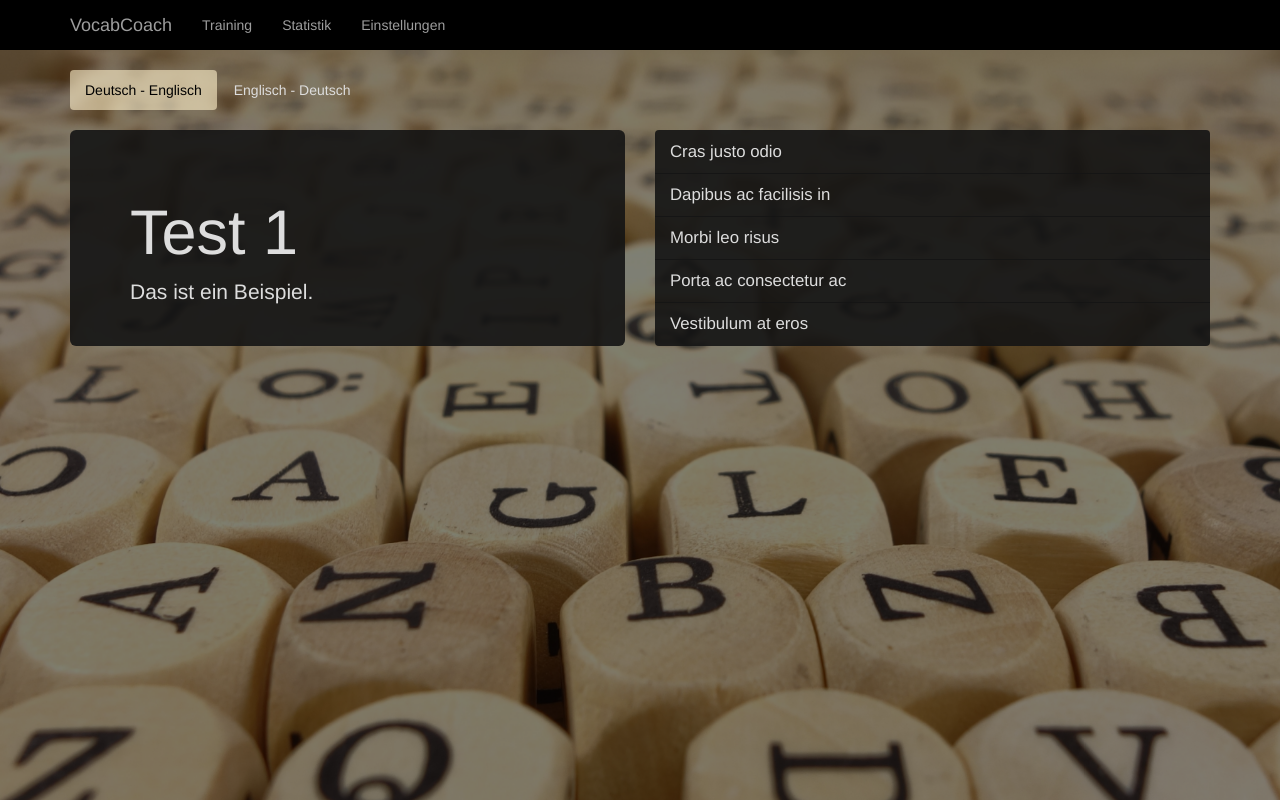
After one commit to carlmrichter/vocab, a PHP site: page /training.php in a window 1280 px wide. The commit adds this page. Run offline with PHP 8.4, Linux system fonts and the light colour scheme; some libraries are stand-ins or nearby versions.

Commit message:
tryhard php

```diff
--- a/css/index.css
+++ b/css/index.css
@@ -4,7 +4,7 @@
 
 #navBar {
     border: 0;
-    background-color: rgba(0,0,0,0.6);
+    background-color: rgba(0,0,0,1);
 }
 
 html,
@@ -19,7 +19,7 @@ body {
 
     width: 100%;
     height: 100%;
-    background: url(../images/dices.jpg) no-repeat center center scroll;
+    background: url(../images/dices.jpg) no-repeat center center fixed;
     -webkit-background-size: cover;
     -moz-background-size: cover;
     background-size: cover;
--- a/css/training.css
+++ b/css/training.css
@@ -1,14 +1,6 @@
-.jumbotron-transparent {
-    background-color: rgba(220, 220, 220, 0.8);
-    padding: 0;
-    margin: 0;
-    min-height: 100%;
-    min-width: 100%;
-}
-
 .jumbotron-transparent-dark {
     color: #ddd;
-    background-color: rgba(20,20,20,0.8);
+    background-color: rgba(20,20,20,0.9);
 }
 
 .nav-pills>li>a {
@@ -27,6 +19,15 @@
     background-color: rgba(0,0,0,0.6);
 }
 
-.list-group-item, .button.list-group-item {
-    background-color: transparent;
+.list-group>.list-group-item {
+    background-color: rgba(20, 20, 20, 0.9);
+    border: 0;
+    color: #ddd;
+    font-size: larger;
+
 }
+
+.list-group>.list-group-item:hover, .list-group>.list-group-item:focus {
+    background-color: rgba(255, 241, 202, 0.6);
+    color: #222;
+}
--- a/js/training.js
+++ b/js/training.js
@@ -1,3 +1,8 @@
+function sameHeight() {
+    $('#left-box').outerHeight($('#right-box').innerHeight());
+}
+
+
 function navClick(elem) {
     if (!elem.classList.contains("active")){
         elem.classList.toggle("active");
--- /dev/null
+++ b/training.php
@@ -0,0 +1,79 @@
+<!DOCTYPE html>
+<html lang="en">
+<head>
+    <meta charset="UTF-8">
+    <meta name="viewport" content="width=device-width, initial-scale=1, shrink-to-fit=no">
+    <title>Training</title>
+
+    <!-- material icons -->
+    <link href="https://fonts.googleapis.com/icon?family=Material+Icons" rel="stylesheet">
+
+    <link rel="stylesheet" href="css/bootstrap.min.css">
+    <link rel="stylesheet" href="css/training.css">
+    <link rel="stylesheet" href="css/index.css">
+
+
+</head>
+<body onload="sameHeight()">
+
+<!--NAVBAR -->
+<div class="navbar navbar-inverse navbar-fixed-top" id="navBar">
+    <div class="container">
+        <div class="navbar-header">
+            <a href="index.php" class="navbar-brand">VocabCoach</a>
+            <button id="buttonNavBarToggle" type="button" class="navbar-toggle" data-toggle="collapse" data-target="#mainNavBar">
+                <i class="material-icons" style="color: white;vertical-align: middle">menu</i>
+            </button>
+        </div>
+        <div class="collapse navbar-collapse" id="mainNavBar">
+            <ul class="nav navbar-nav">
+                <li><a class="nav-link" href="training.php">Training</a></li>
+                <li><a class="nav-link" href="#">Statistik</a></li>
+                <li><a class="nav-link" href="#">Einstellungen</a></li>
+            </ul>
+        </div>
+    </div>
+</div>
+
+<div class="bg-image">
+    <div class="bg-overlay">
+        <div class="container" style="padding-top: 70px">
+            <ul class="nav nav-pills">
+                <li id="language-1" role="presentation" class="active" onclick="navClick(this);"><a href="#">Deutsch - Englisch</a></li>
+                <li id="language-2" role="presentation" onclick="navClick(this);"><a href="#">Englisch - Deutsch</a></li>
+            </ul>
+            <br>
+            <div class="row" onresize="sameHeight()">
+                <div  class="col-sm-6 col-xs-12">
+                    <div id="left-box" class="jumbotron jumbotron-transparent-dark">
+                        <h1>Test 1</h1>
+                        <p>Das ist ein Beispiel.</p>
+                    </div>
+                </div>
+                <div class="col-sm-6 col-xs-12">
+                    <div id="right-box" class="list-group">
+                        <button type="button" class="list-group-item">Cras justo odio</button>
+                        <button type="button" class="list-group-item">Dapibus ac facilisis in</button>
+                        <button type="button" class="list-group-item">Morbi leo risus</button>
+                        <button type="button" class="list-group-item">Porta ac consectetur ac</button>
+                        <button type="button" class="list-group-item">Vestibulum at eros</button>
+                    </div>
+                </div>
+
+            </div>
+        </div>
+    </div>
+</div>
+
+
+
+
+<!-- jQuery JavaScript -->
+<script src="https://ajax.googleapis.com/ajax/libs/jquery/3.2.1/jquery.min.js"></script>
+
+<!-- bootstrap JavaScript -->
+<script src="js/bootstrap.min.js"></script>
+
+<script src="js/training.js"></script>
+</body>
+</html>
```
Also changed, not shown: index.html (deleted, +0 -81 lines), index.php (+64 -4 lines), js/index.js (+18 -0 lines), server.php (added, +23 -0 lines), training.html (deleted, +0 -76 lines).
